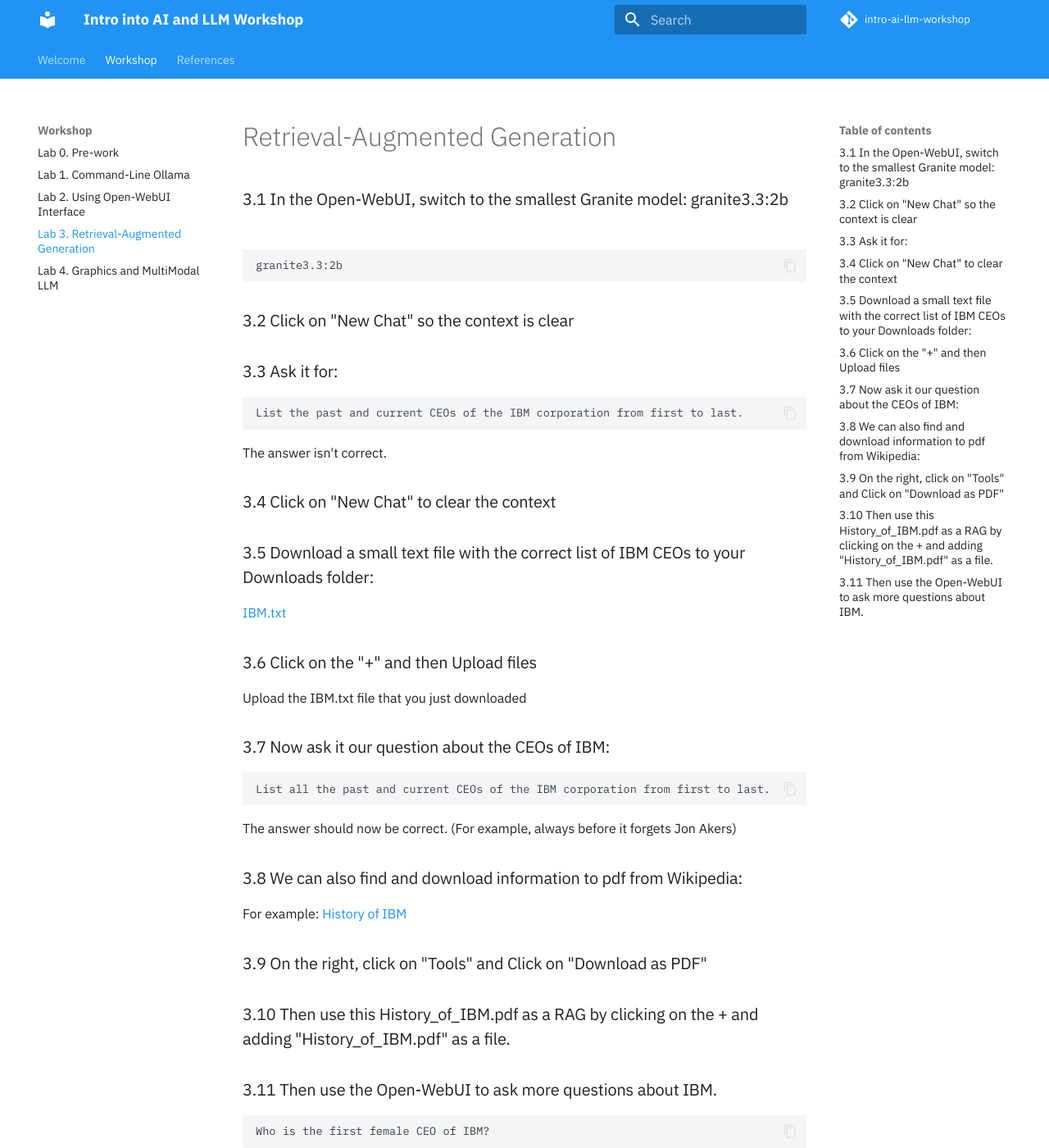
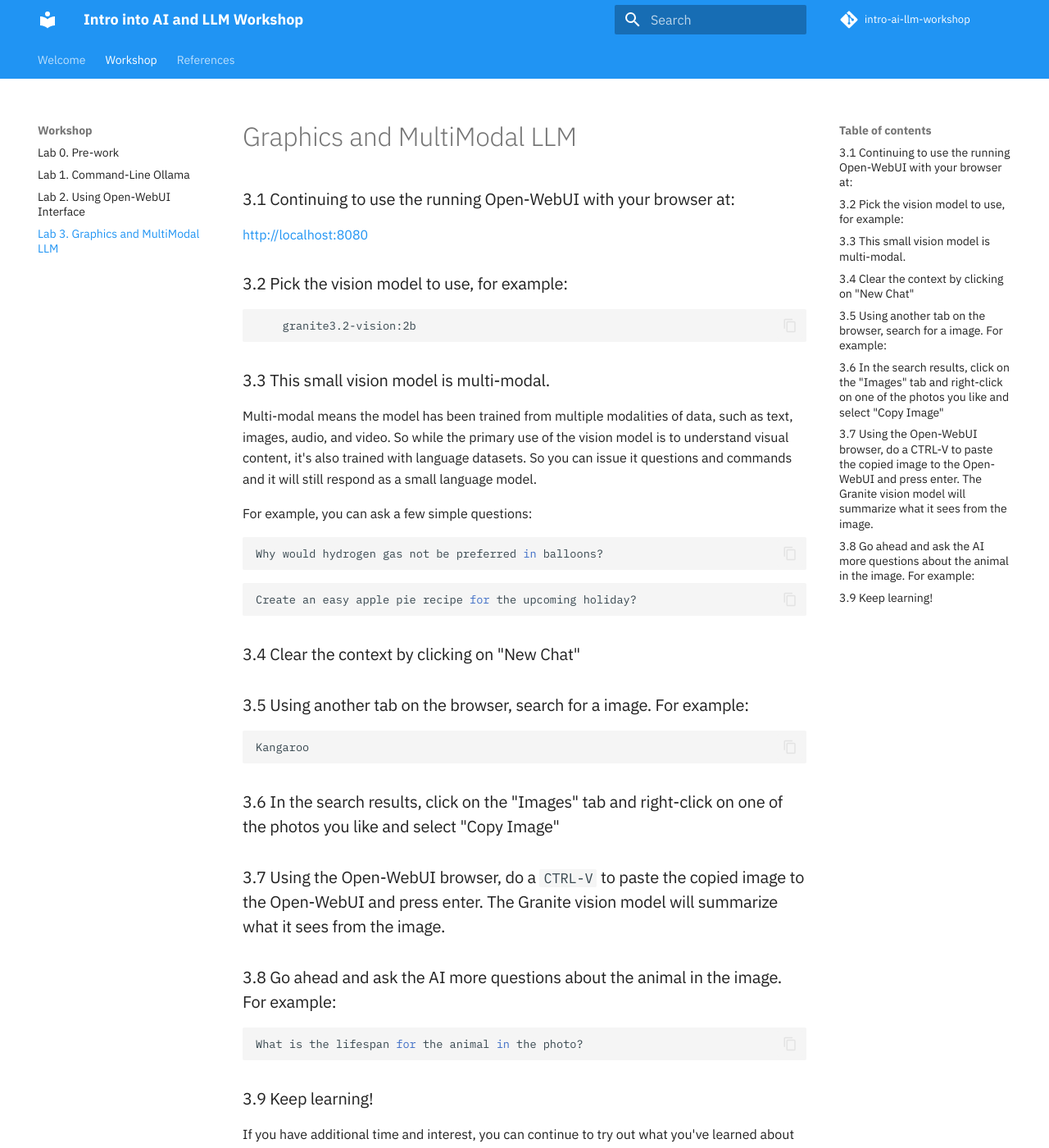
Before and after one commit to IBM/intro-ai-llm-workshop, an MkDocs documentation site: the page built from docs/lab-3/README.md, in a window 1280 px wide and 1400 px high. Shown: the whole window at 82% size. Built offline with MkDocs 1.6.1 and Material for MkDocs 9.7.7, drawn with Linux system fonts in a browser that asks for light colours; comment, search, counter and statistics services are not loaded; some of the changed text lies outside the part shown.

Commit message:
swapping out rag lab
Signed-off-by: James Busche <jbusche@us.ibm.com>

````diff
--- /dev/null
+++ b/docs/extra-lab/README.md
@@ -0,0 +1,42 @@
+# Retrieval-Augmented Generation
+
+### 1.1 In the Open-WebUI, switch to the smallest Granite model: granite3.3:2b
+```bash
+granite3.3:2b
+```
+
+### 1.2 Click on "New Chat" so the context is clear
+
+### 1.3 Ask it for:
+```bash
+List the past and current CEOs of the IBM corporation from first to last.
+```
+The answer isn't correct.
+
+### 1.4 Click on "New Chat" to clear the context
+
+### 1.5 Download a small text file with the correct list of IBM CEOs to your Downloads folder:
+[IBM.txt](https://ibm.github.io/intro-ai-llm-workshop/resources/IBM.txt)
+
+### 1.6 Click on the "+" and then Upload files
+
+Upload the IBM.txt file that you just downloaded
+
+### 1.7 Now ask it our question about the CEOs of IBM:
+```bash
+List all the past and current CEOs of the IBM corporation from first to last.
+```
+The answer should now be correct. (For example, always before it forgets Jon Akers)
+
+### 1.8 We can also find and download information to pdf from Wikipedia:
+For example: [History of IBM](https://en.wikipedia.org/wiki/History_of_IBM)
+
+### 1.9  On the right, click on "Tools" and Click on "Download as PDF"
+
+### 1.10 Then use this History_of_IBM.pdf as a RAG by clicking on the + and adding "History_of_IBM.pdf" as a file.
+
+### 1.11 Then use the Open-WebUI to ask more questions about IBM.
+```bash
+Who is the first female CEO of IBM?
+```
+The answer should be Ginni Rometty
--- a/docs/lab-3/README.md
+++ b/docs/lab-3/README.md
@@ -1,42 +1,37 @@
-# Retrieval-Augmented Generation
+# Graphics and MultiModal LLM
 
-### 3.1 In the Open-WebUI, switch to the smallest Granite model: granite3.3:2b
+### 3.1 Continuing to use the running Open-WebUI with your browser at:
+[http://localhost:8080](http://localhost:8080/)
+
+### 3.2 Pick the vision model to use, for example:
+        granite3.2-vision:2b
+
+### 3.3 This small vision model is multi-modal.
+Multi-modal means the model has been trained from multiple modalities of data, such as text, images, audio, and video. So while the primary use of the vision model is to understand visual content, it's also trained with language datasets.  So you can issue it questions and commands and it will still respond as a small language model.
+
+For example, you can ask a few simple questions:
 ```bash
-granite3.3:2b
+Why would hydrogen gas not be preferred in balloons?
+```
+```bash
+Create an easy apple pie recipe for the upcoming holiday?
+```
+### 3.4 Clear the context by clicking on "New Chat"
+
+### 3.5 Using another tab on the browser, search for a image.  For example:
+```bash
+Kangaroo
+```
+### 3.6 In the search results, click on the "Images" tab and right-click on one of the photos you like and select "Copy Image"
+
+### 3.7 Using the Open-WebUI browser, do a `CTRL-V` to paste the copied image to the Open-WebUI and press enter. The Granite vision model will summarize what it sees from the image.
+
+### 3.8 Go ahead and ask the AI more questions about the animal in the image.  For example:
+```bash
+What is the lifespan for the animal in the photo?
 ```
 
-### 3.2 Click on "New Chat" so the context is clear
+### 3.9 Keep learning!
+If you have additional time and interest, you can continue to try out what you've learned about using Open Source AI tools to run your own local AI system.
 
-### 3.3 Ask it for:
-```bash
-List the past and current CEOs of the IBM corporation from first to last.
-```
-The answer isn't correct.
-
-### 3.4 Click on "New Chat" to clear the context
-
-### 3.5 Download a small text file with the correct list of IBM CEOs to your Downloads folder:
-[IBM.txt](https://ibm.github.io/intro-ai-llm-workshop/resources/IBM.txt)
-
-### 3.6 Click on the "+" and then Upload files
-
-Upload the IBM.txt file that you just downloaded
-
-### 3.7 Now ask it our question about the CEOs of IBM:
-```bash
-List all the past and current CEOs of the IBM corporation from first to last.
-```
-The answer should now be correct. (For example, always before it forgets Jon Akers)
-
-### 3.8 We can also find and download information to pdf from Wikipedia:
-For example: [History of IBM](https://en.wikipedia.org/wiki/History_of_IBM)
-
-### 3.9  On the right, click on "Tools" and Click on "Download as PDF"
-
-### 3.10 Then use this History_of_IBM.pdf as a RAG by clicking on the + and adding "History_of_IBM.pdf" as a file.
-
-### 3.11 Then use the Open-WebUI to ask more questions about IBM.
-```bash
-Who is the first female CEO of IBM?
-```
-The answer should be Ginni Rometty
+Have fun!
--- a/docs/lab-4/README.md
+++ /dev/null
@@ -1,37 +0,0 @@
-# Graphics and MultiModal LLM
-
-### 4.1 Continuing to use the running Open-WebUI with your browser at:
-[http://localhost:8080](http://localhost:8080/)
-
-### 4.2 Pick the vision model to use, for example:
-        granite3.2-vision:2b
-
-### 4.3 This small vision model is multi-modal.
-Multi-modal means the model has been trained from multiple modalities of data, such as text, images, audio, and video. So while the primary use of the vision model is to understand visual content, it's also trained with language datasets.  So you can issue it questions and commands and it will still respond as a small language model.
-
-For example, you can ask a few simple questions:
-```bash
-Why would hydrogen gas not be preferred in balloons?
-```
-```bash
-Create an easy apple pie recipe for the upcoming holiday?
-```
-### 4.4 Clear the context by clicking on "New Chat"
-
-### 4.5 Using another tab on the browser, search for a image.  For example:
-```bash
-Kangaroo
-```
-### 4.6 In the search results, click on the "Images" tab and right-click on one of the photos you like and select "Copy Image"
-
-### 4.7 Using the Open-WebUI browser, do a `CTRL-V` to paste the copied image to the Open-WebUI and press enter. The Granite vision model will summarize what it sees from the image.
-
-### 4.8 Go ahead and ask the AI more questions about the animal in the image.  For example:
-```bash
-What is the lifespan for the animal in the photo?
-```
-
-### 4.9 Keep learning!
-If you have additional time and interest, you can continue to try out what you've learned about using Open Source AI tools to run your own local AI system.
-
-Have fun!
--- a/mkdocs.yml
+++ b/mkdocs.yml
@@ -16,11 +16,11 @@
     - Lab 0. Pre-work: pre-work/README.md
     - Lab 1. Command-Line Ollama: lab-1/README.md
     - Lab 2. Using Open-WebUI Interface: lab-2/README.md
-    - Lab 3. Retrieval-Augmented Generation: lab-3/README.md
-    - Lab 4. Graphics and MultiModal LLM: lab-4/README.md
+    - Lab 3. Graphics and MultiModal LLM: lab-3/README.md
   - References:
     - Additional Resources: resources/RESOURCES.md
     - Contributors: resources/CONTRIBUTORS.md
+    - Extra Lab. Retrieval-Augmented Generation: extra-lab/README.md
 
 ## DO NOT CHANGE BELOW THIS LINE
 
````
Also changed, not shown: docs/README.md (+2 -3 lines).
